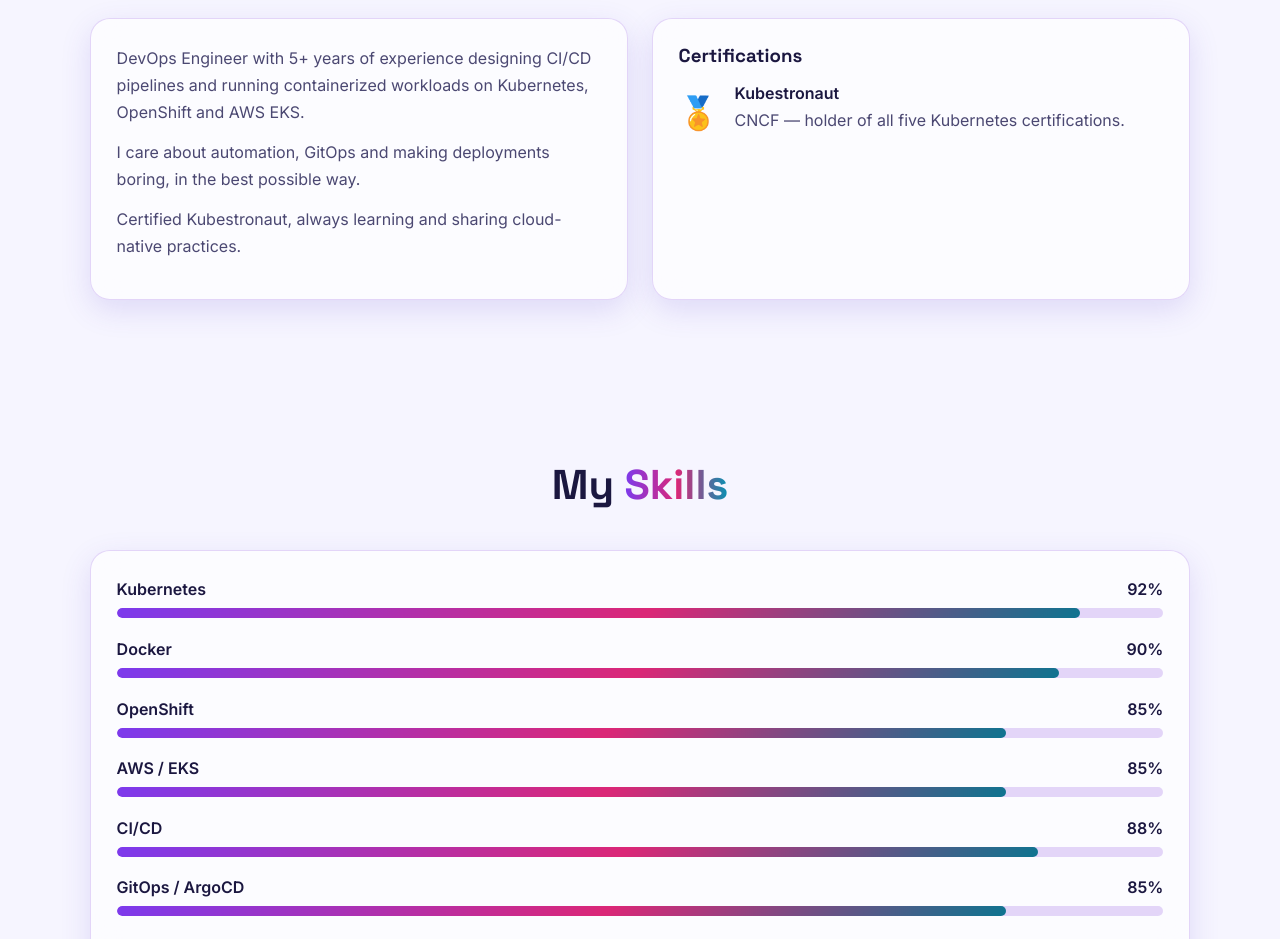
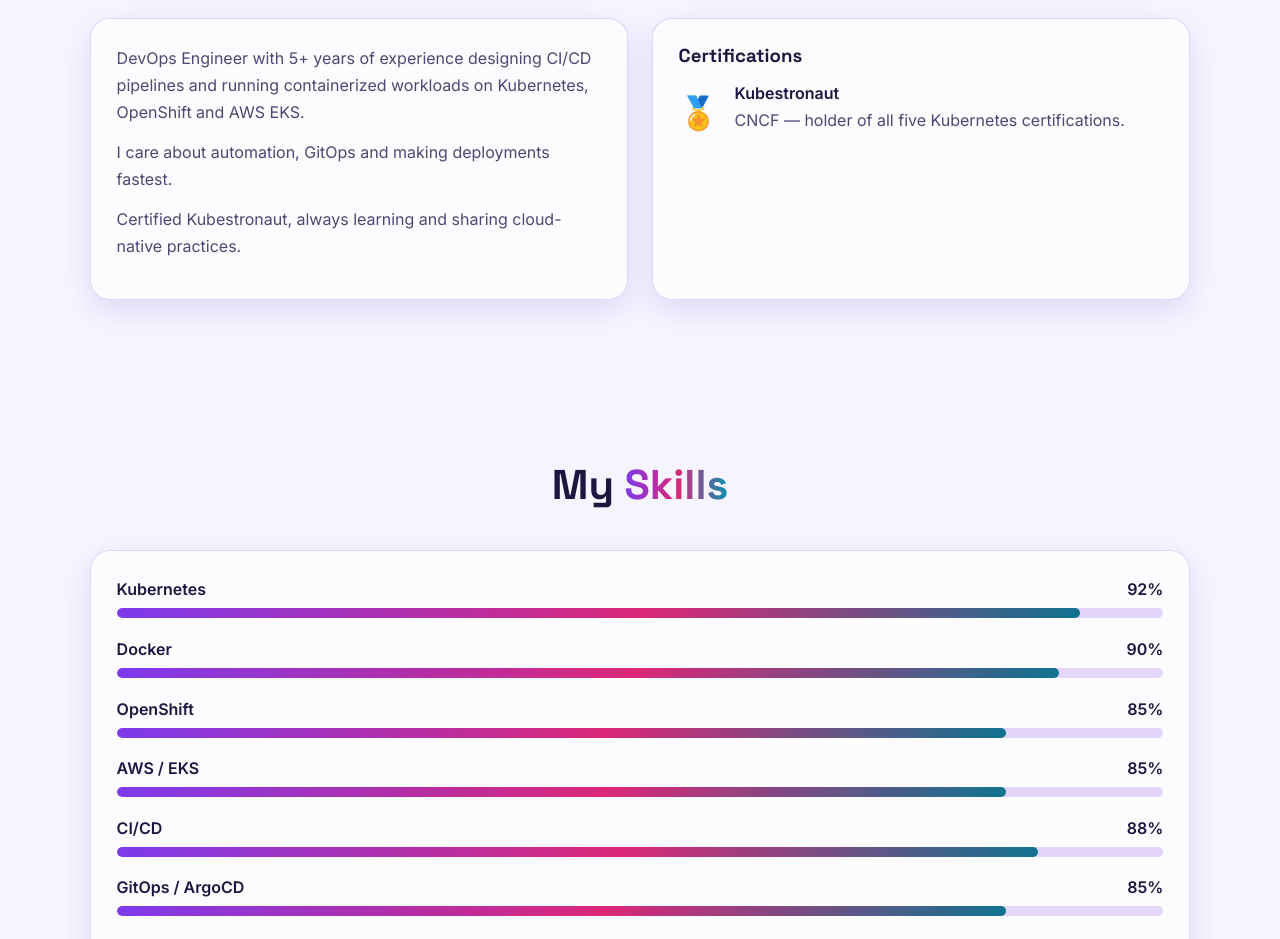
Before and after one commit to rahuldan98/rahul-portfolio, a React (Vite) app in the folder rahul-portfolio-latest/rahul-portfolio/: page / in a window 1280 px wide. Shown: the part 980-1919 px from the top of the page. Built offline with nearby package versions, Linux system fonts and the light colour scheme.

Commit message:
change in data.js

```diff
--- a/rahul-portfolio-latest/rahul-portfolio/src/data.js
+++ b/rahul-portfolio-latest/rahul-portfolio/src/data.js
@@ -6,7 +6,7 @@
   // TODO: replace with your own 2-3 line bio
   bio: [
     'DevOps Engineer with 5+ years of experience designing CI/CD pipelines and running containerized workloads on Kubernetes, OpenShift and AWS EKS.',
-    'I care about automation, GitOps and making deployments boring, in the best possible way.',
+    'I care about automation, GitOps and making deployments fastest.',
     'Certified Kubestronaut, always learning and sharing cloud-native practices.',
   ],
   email: 'rahuldan98@gmail.com',
```
